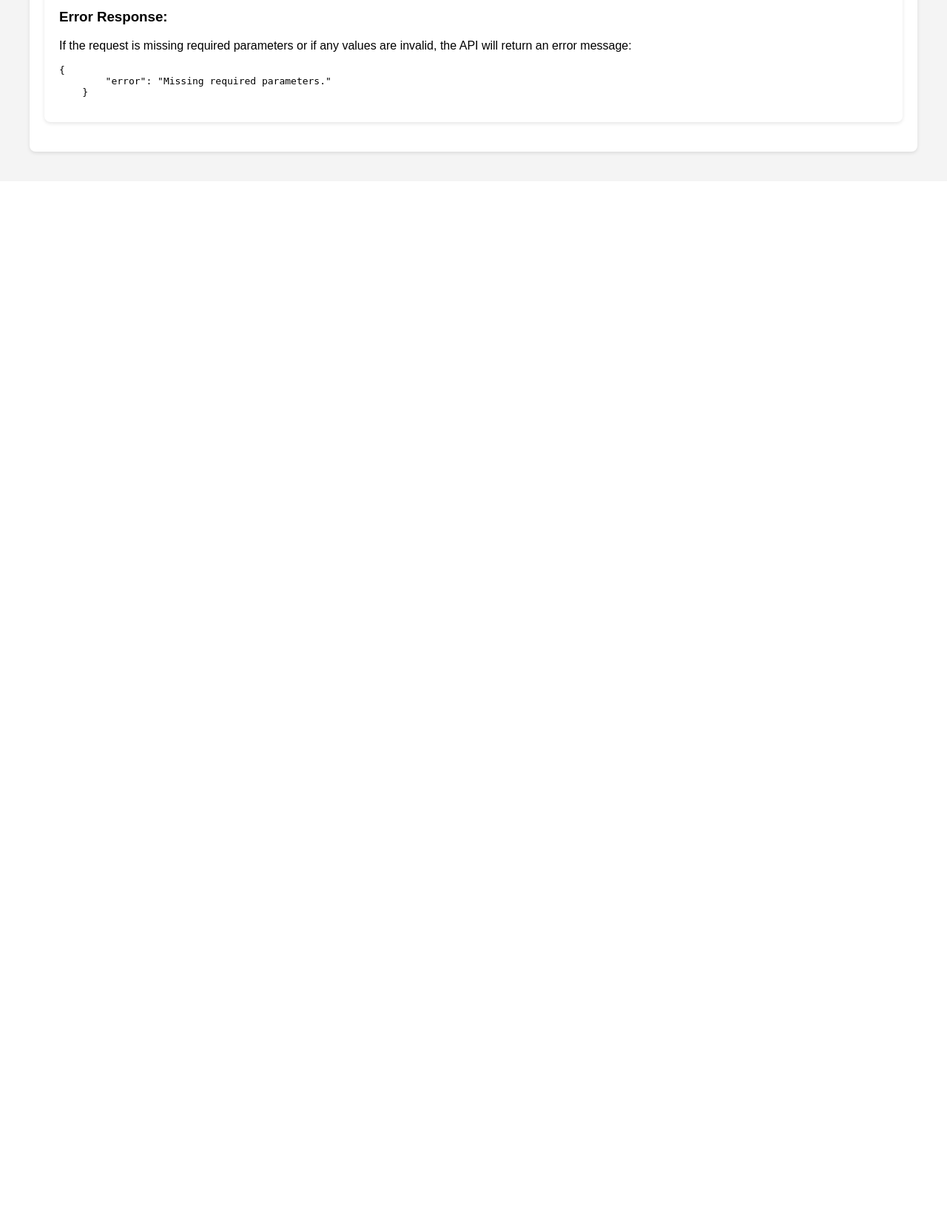
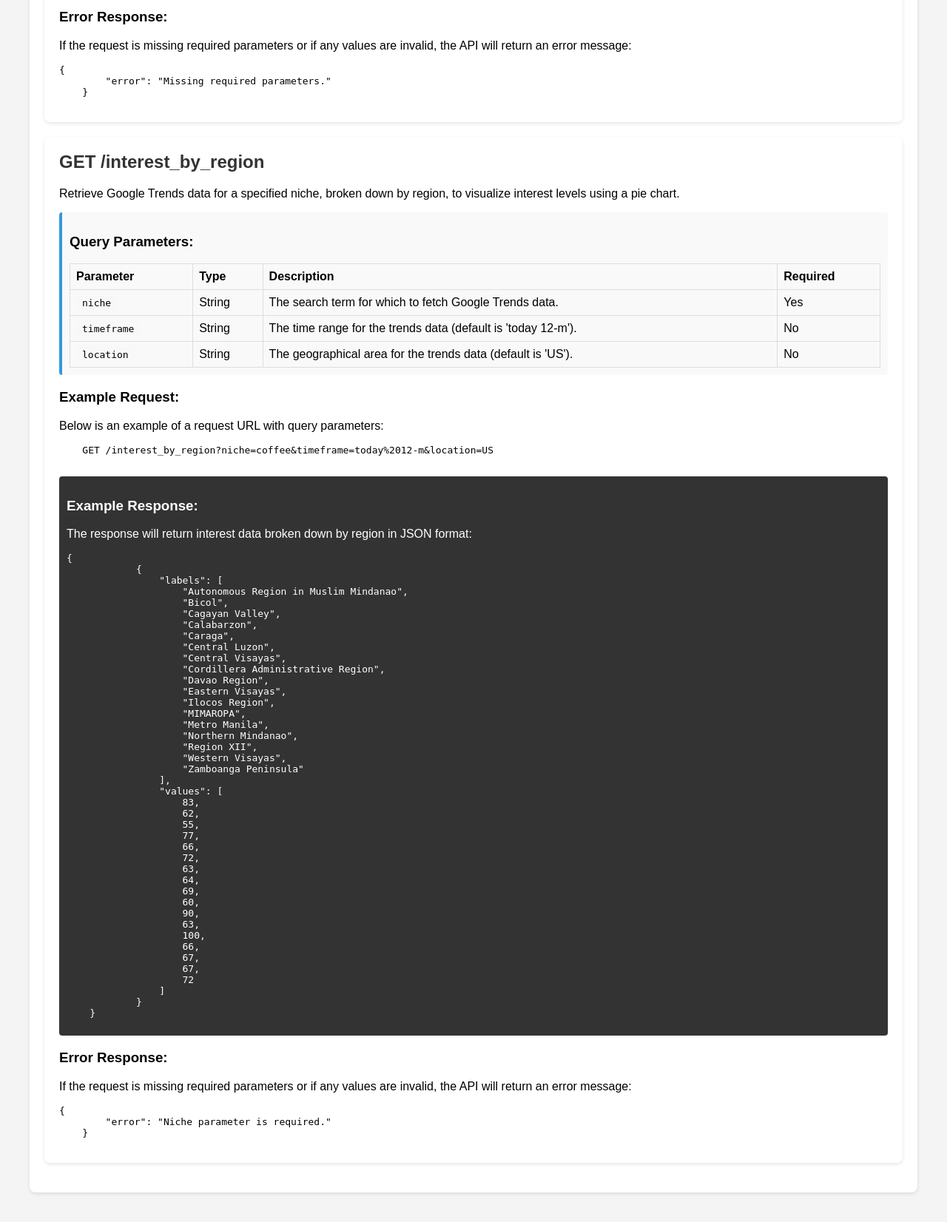
Before and after one commit to MixnUP/StartUp-Compass-API, a Flask app: page / in a window 1280 px wide. Shown: the part 3936-5588 px from the top of the page at 74% size. Before the commit the page ends 4147 px from the top, so only its background shows below. Run offline with Flask 3, Linux system fonts and the light colour scheme.

Commit message:
Added Pie Graph Function

```diff
--- a/templates/index.html
+++ b/templates/index.html
@@ -419,6 +419,106 @@
         </div>
     </div>
 
+    <!-- Section for interest-by-region -->
+    <div class="api-section">
+        <h2>GET /interest_by_region</h2>
+        <p>Retrieve Google Trends data for a specified niche, broken down by region, to visualize interest levels using a pie chart.</p>
+
+        <div class="params">
+            <h3>Query Parameters:</h3>
+            <table>
+                <tr>
+                    <th>Parameter</th>
+                    <th>Type</th>
+                    <th>Description</th>
+                    <th>Required</th>
+                </tr>
+                <tr>
+                    <td><code>niche</code></td>
+                    <td>String</td>
+                    <td>The search term for which to fetch Google Trends data.</td>
+                    <td>Yes</td>
+                </tr>
+                <tr>
+                    <td><code>timeframe</code></td>
+                    <td>String</td>
+                    <td>The time range for the trends data (default is 'today 12-m').</td>
+                    <td>No</td>
+                </tr>
+                <tr>
+                    <td><code>location</code></td>
+                    <td>String</td>
+                    <td>The geographical area for the trends data (default is 'US').</td>
+                    <td>No</td>
+                </tr>
+            </table>
+        </div>
+
+        <div class="example-request">
+            <h3>Example Request:</h3>
+            <p>Below is an example of a request URL with query parameters:</p>
+            <pre>
+    GET /interest_by_region?niche=coffee&timeframe=today%2012-m&location=US
+            </pre>
+        </div>
+
+        <div class="example-response">
+            <h3>Example Response:</h3>
+            <p>The response will return interest data broken down by region in JSON format:</p>
+            <pre>{
+            {
+                "labels": [
+                    "Autonomous Region in Muslim Mindanao",
+                    "Bicol",
+                    "Cagayan Valley",
+                    "Calabarzon",
+                    "Caraga",
+                    "Central Luzon",
+                    "Central Visayas",
+                    "Cordillera Administrative Region",
+                    "Davao Region",
+                    "Eastern Visayas",
+                    "Ilocos Region",
+                    "MIMAROPA",
+                    "Metro Manila",
+                    "Northern Mindanao",
+                    "Region XII",
+                    "Western Visayas",
+                    "Zamboanga Peninsula"
+                ],
+                "values": [
+                    83,
+                    62,
+                    55,
+                    77,
+                    66,
+                    72,
+                    63,
+                    64,
+                    69,
+                    60,
+                    90,
+                    63,
+                    100,
+                    66,
+                    67,
+                    67,
+                    72
+                ]
+            }
+    }</pre>
+        </div>
+
+        <div class="error-response">
+            <h3>Error Response:</h3>
+            <p>If the request is missing required parameters or if any values are invalid, the API will return an error message:</p>
+            <pre>{
+        "error": "Niche parameter is required."
+    }</pre>
+        </div>
+    </div>
+
+
 
 </div>
 
--- a/views.py
+++ b/views.py
@@ -176,3 +176,22 @@ def business_assessment():
         'average_revenue_per_month': average_revenue_per_month,
         'message': 'Business assessment completed successfully.'
     })
+
+
+@views.route('/interest_by_region', methods=['GET'])
+def interest_by_region():
+    """
+    API endpoint to get Google Trends interest by region for a specific niche.
+    """
+    niche = request.args.get('niche')
+    timeframe = request.args.get('timeframe', 'today 12-m')  # Default to 1 year
+    location = request.args.get('location', 'US')  # Default to US
+
+    if not niche:
+        return jsonify({'error': 'Niche parameter is required.'}), 400
+
+    # Call the function to get interest by region
+    pie_chart_data = get_interest_by_region(niche, timeframe, location)
+
+    # Return the response as JSON
+    return jsonify(json.loads(pie_chart_data))
```
Also changed, not shown: services.py (+36 -0 lines).
